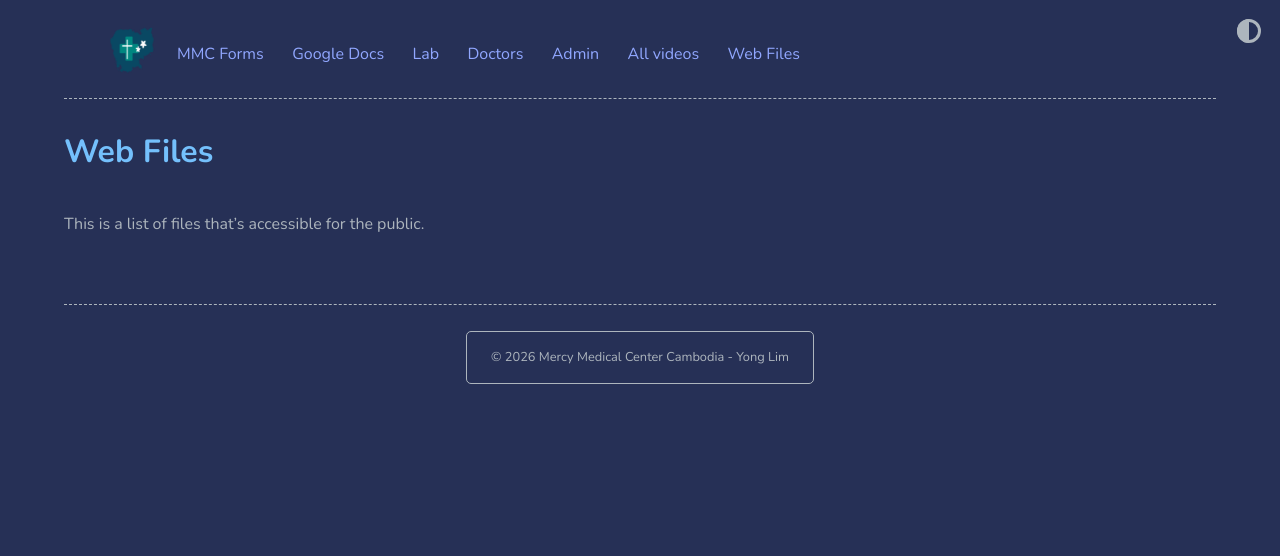
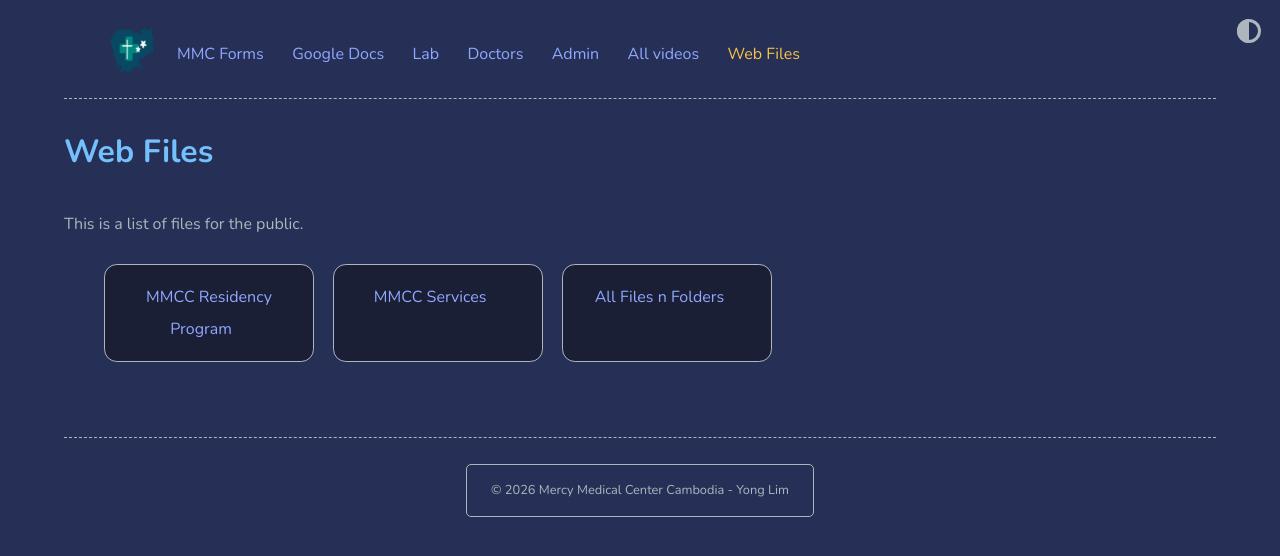
Before and after one commit to yong-lim/mmc-staff, a Jekyll site: the page built from _pages/web-files.md, in a window 1280 px wide. Shown: the top 556 px of the page. Built offline with Jekyll 4.4.1, drawn with Linux system fonts in a browser that asks for light colours.

Commit message:
Organize the folders into a page

```diff
--- a/_data/menu.yml
+++ b/_data/menu.yml
@@ -12,4 +12,5 @@
   - title: All videos
     url: pages/all
   - title: Web Files
-    url: https://drive.google.com/drive/folders/1nOv_odTCWHfPfncYWNluthS5ooSyvKkv?usp=sharing
+    url: pages/web-files
+    # url: https://drive.google.com/drive/folders/1nOv_odTCWHfPfncYWNluthS5ooSyvKkv?usp=sharing
--- a/_pages/web-files.md
+++ b/_pages/web-files.md
@@ -1,5 +1,24 @@
 ---
 layout: post
 title: Web Files
-desc: This is a list of files that's accessible for the public.
+desc: This is a list of files for the public.
+gdrive:  https://drive.google.com/drive/folders/
+folders:
+  - name: MMCC Residency Program
+    folder-id: 1ixLh0EvYJhHJRAuxKriFn0VPl1yVKDrS
+  - name: MMCC Services
+    folder-id: 1AWI5RmStzN9om4H963HNCTRak8QZmxAE
+  - name: All Files n Folders
+    folder-id: 1nOv_odTCWHfPfncYWNluthS5ooSyvKkv
 ---
+<ul class="horizontal-list">
+  {% for f in page.folders %}
+    <a class="card" href="{{ page.gdrive }}{{ f.folder-id }}" style="margin: 0 1.2em 1.2em 0">
+      <li>
+        <span class="header">
+          {{ f.name }}
+        </span>
+      </li>
+    </a>
+  {% endfor %}
+</ul>
```
